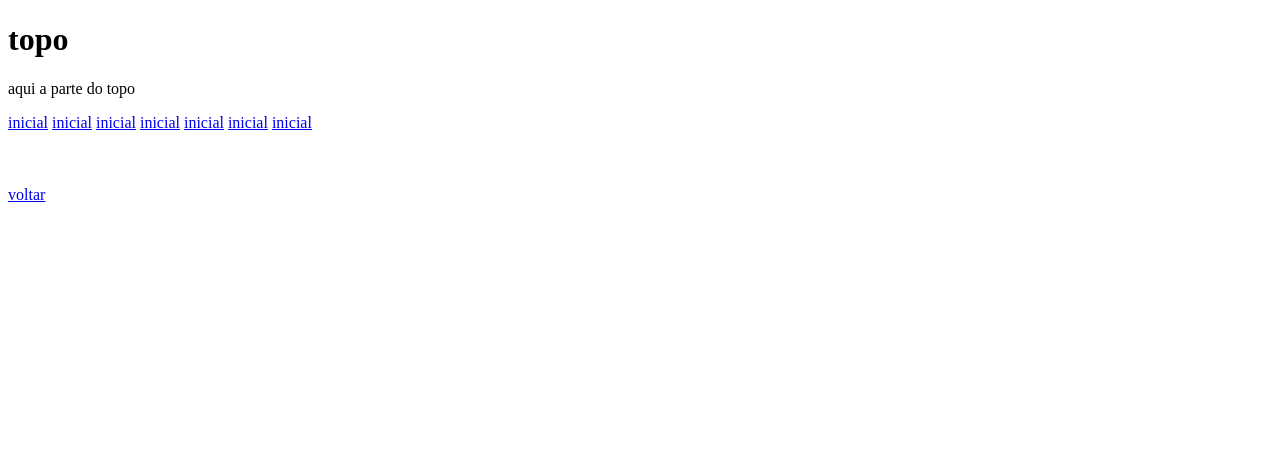
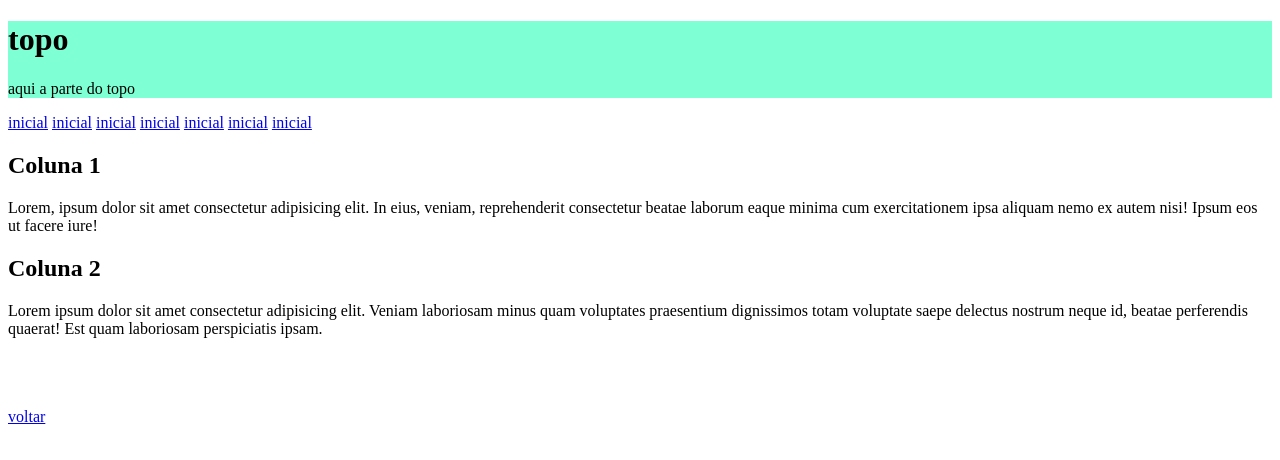
Before and after one commit to davidmateusanto-source/prim-repo, a plain HTML site: page div.html in a window 1280 px wide. Drawn offline with Linux system fonts and the light colour scheme.

Commit message:
ultima aula html

```diff
--- a/div.html
+++ b/div.html
@@ -5,15 +5,23 @@
     <meta charset="UTF-8">
     <meta name="viewport" content="width=device-width, initial-scale=1.0">
     <title>HTML semantico</title>
+    <style>
+        .topo {
+            background-color: aquamarine;
+
+
+        }
+    </style>
 </head>
 
 <body>
-    <div></div>
-    <h1>topo</h1>
-    <p>aqui a parte do topo</p>
+    <!--tag semantica, div sao tags genericas para facilitar a leitura do codigo tando pelos devs quando pelos navegadores opite em utiliar tags como nav(navegation) header(cabecalho) section(seção) article(artigo) facilita a leitura e otimiza mecanismos de busca -->
+    <div class="topo">
+        <h1>topo</h1>
+        <p>aqui a parte do topo</p>
     </div>
 
-    <div>
+    <div class="">
         <a href="index.html">inicial</a>
         <a href="index.html">inicial</a>
         <a href="index.html">inicial</a>
@@ -21,8 +29,19 @@
         <a href="index.html">inicial</a>
         <a href="index.html">inicial</a>
         <a href="index.html">inicial</a>
+    </div>
+    <div>
+        <h2>Coluna 1</h2>
+        <p>Lorem, ipsum dolor sit amet consectetur adipisicing elit. In eius, veniam, reprehenderit consectetur beatae
+            laborum eaque minima cum exercitationem ipsa aliquam nemo ex autem nisi! Ipsum eos ut facere iure!</p>
+    </div>
+    <div>
+        <h2>Coluna 2</h2>
+        <p>Lorem ipsum dolor sit amet consectetur adipisicing elit. Veniam laboriosam minus quam voluptates praesentium
+            dignissimos totam voluptate saepe delectus nostrum neque id, beatae perferendis quaerat! Est quam laboriosam
+            perspiciatis ipsam.</p>
+    </div>
 
-    </div>
 
 
 
```
